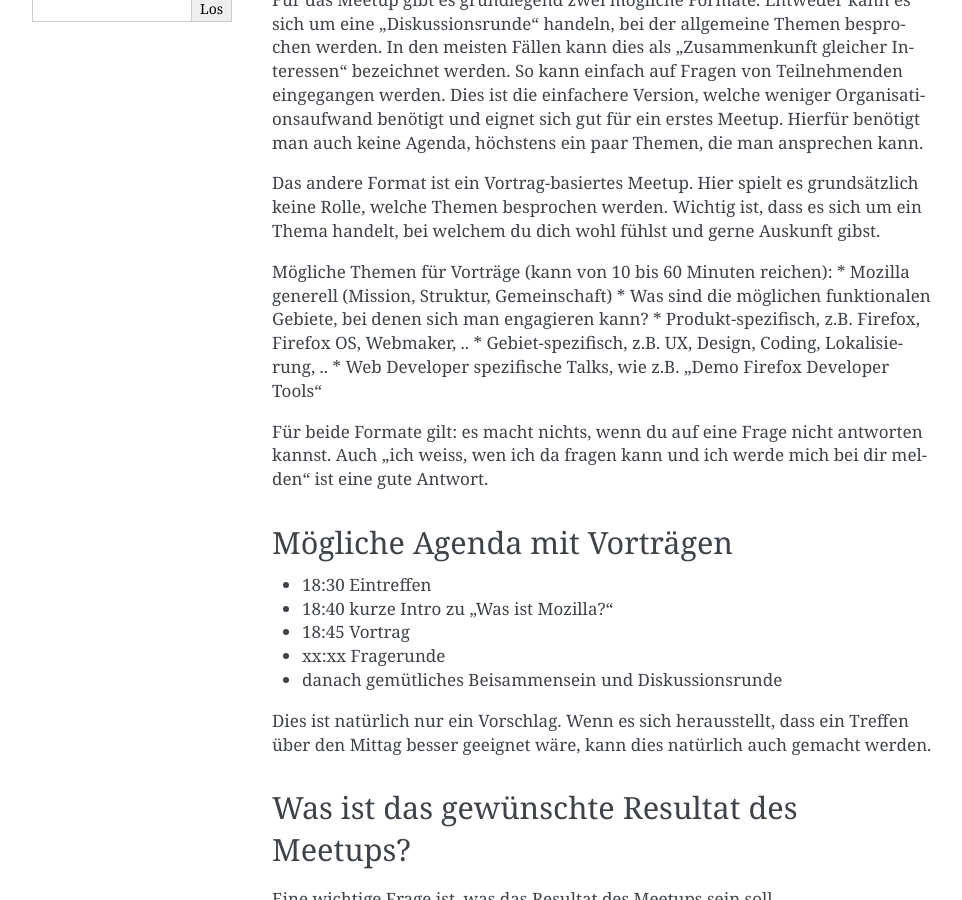
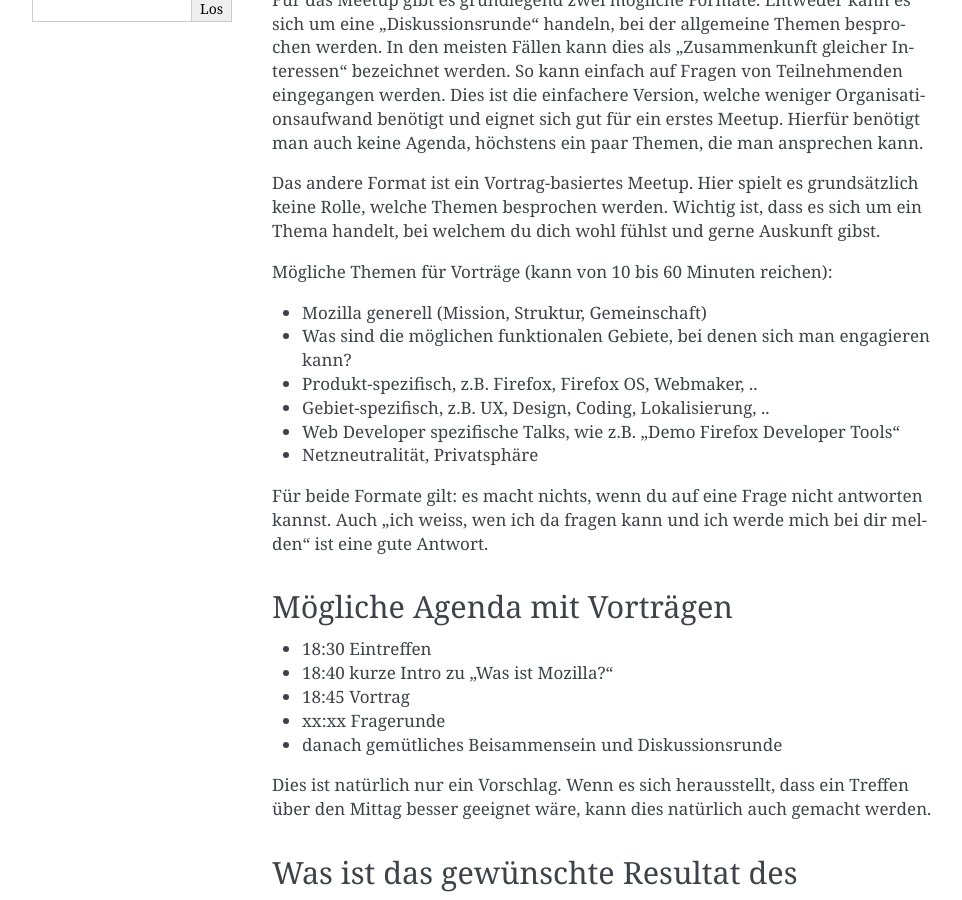
Before and after one commit to MozillaDE/mozkaffee, a Sphinx documentation site: the page built from docs/mozcoffee.rst, in a window 1280 px wide and 900 px high, scrolled down 836 px. Shown: the whole window, without its empty margins (148-1110 px from the left). Built offline with Sphinx 7.4.7, drawn with Linux system fonts in a browser that asks for light colours.

Commit message:
WIP MozCoffee: Format

```diff
--- a/docs/mozcoffee.rst
+++ b/docs/mozcoffee.rst
@@ -26,11 +26,13 @@ Für das Meetup gibt es grundlegend zwei mögliche Formate. Entweder kann es sic
 Das andere Format ist ein Vortrag-basiertes Meetup. Hier spielt es grundsätzlich keine Rolle, welche Themen besprochen werden. Wichtig ist, dass es sich um ein Thema handelt, bei welchem du dich wohl fühlst und gerne Auskunft gibst.
 
 Mögliche Themen für Vorträge (kann von 10 bis 60 Minuten reichen):
+
 * Mozilla generell (Mission, Struktur, Gemeinschaft)
 * Was sind die möglichen funktionalen Gebiete, bei denen sich man engagieren kann?
 * Produkt-spezifisch, z.B. Firefox, Firefox OS, Webmaker, ..
 * Gebiet-spezifisch, z.B. UX, Design, Coding, Lokalisierung, ..
 * Web Developer spezifische Talks, wie z.B. "Demo Firefox Developer Tools"
+* Netzneutralität, Privatsphäre
 
 Für beide Formate gilt: es macht nichts, wenn du auf eine Frage nicht antworten kannst. Auch "ich weiss, wen ich da fragen kann und ich werde mich bei dir melden" ist eine gute Antwort.
 
```
